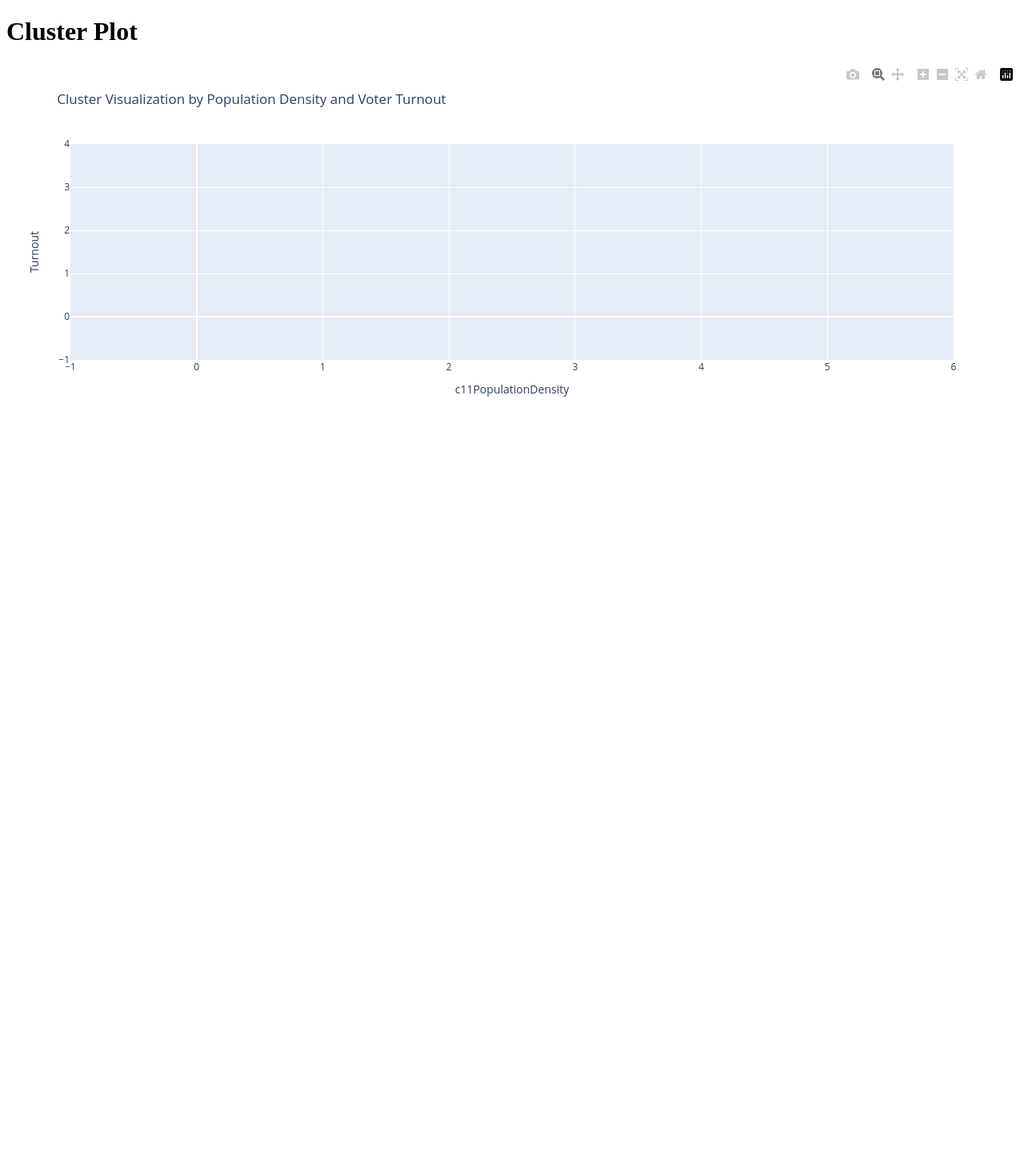
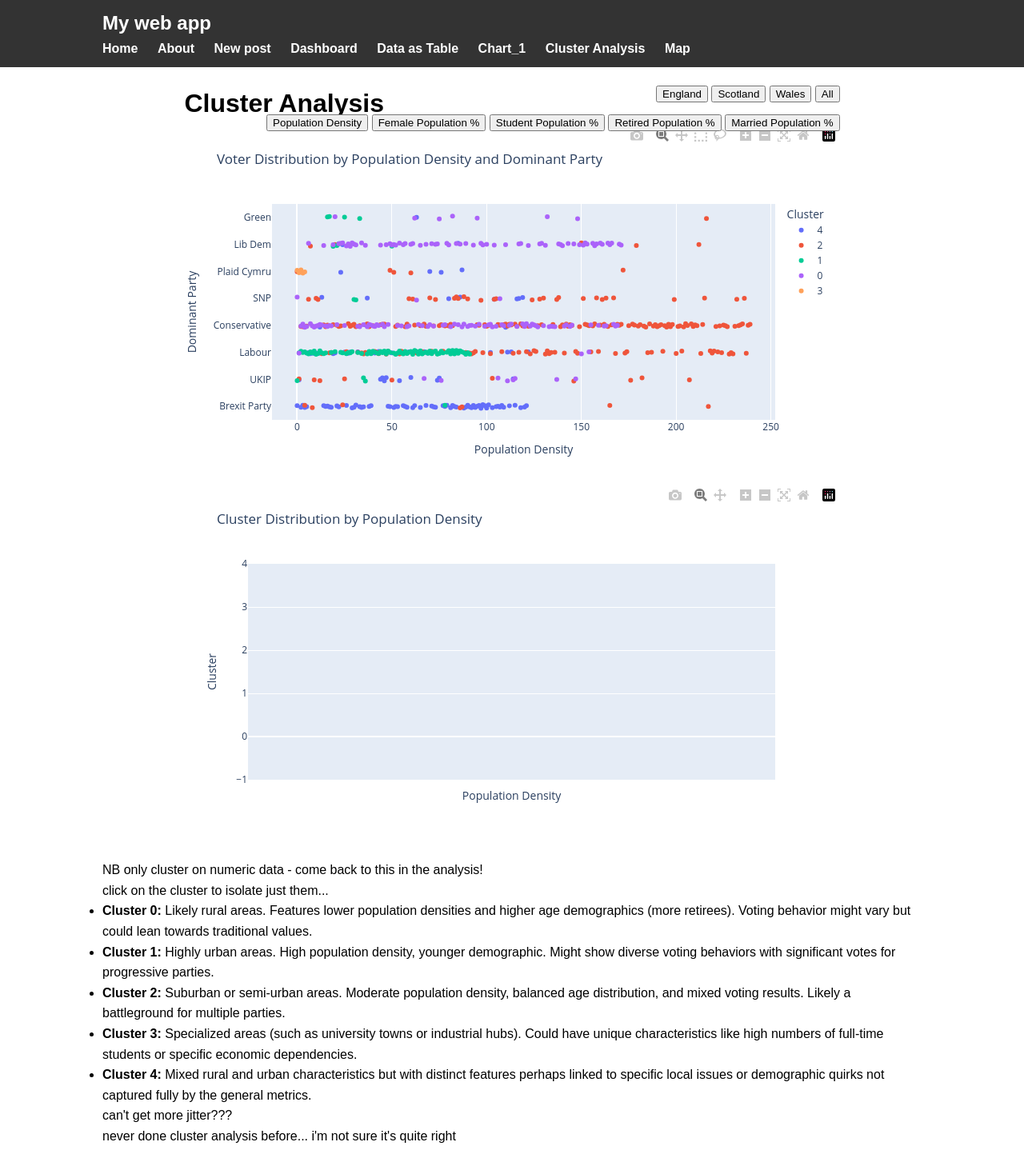
Before and after one commit to lenafm/my_flask_app, a Flask app: page /cluster_analysis in a window 1280 px wide. Shown: the whole page at 80% size. Before the commit the page ends 496 px from the top, so only its background shows below. Run offline with Flask 3, Linux system fonts and the light colour scheme; data comes from the database, SQL or seed files in the repository; both versions use the stored data as it was after the commit; some libraries are stand-ins or nearby versions.

Commit message:
polished scatter plots

```diff
--- a/flaskapp/routes.py
+++ b/flaskapp/routes.py
@@ -1,4 +1,4 @@
-from flask import render_template, flash, redirect, url_for, request, jsonify, request
+from flask import render_template, flash, redirect, url_for, request, jsonify, request, abort
 from flaskapp import app, db
 from flaskapp.models import BlogPost, IpView, Day, UkData
 from flaskapp.forms import PostForm
@@ -86,62 +86,94 @@
     return render_template('chart_1.html', title='Far-Right/Anti-System Thinking vs Age and Wealth Across Countries', graphJSON=graphJSON)
 
 
-@app.route('/cluster_analysis')
+@app.route('/cluster_analysis', methods=['GET'])
 def cluster_analysis():
-    query_results = UkData.query.all()
+    country = request.args.get('country', default='All')
+    x_axis = request.args.get('x_axis', 'Population Density')
+
+    query = UkData.query
+    if country != 'All':
+        query = query.filter_by(country=country)
+
+    all_columns = [
+        'id', 'constituency_name', 'country', 'region', 'Turnout19',
+        'ConVote19', 'LabVote19', 'LDVote19', 'SNPVote19', 'PCVote19',
+        'UKIPVote19', 'GreenVote19', 'BrexitVote19', 'TotalVote19',
+        'c11PopulationDensity', 'c11Female', 'c11FulltimeStudent',
+        'c11Retired', 'c11HouseOwned', 'c11HouseholdMarried'
+    ]
+
     df = pd.DataFrame([
         {
             'House Ownership': item.c11HouseOwned,
             'Country': item.country,
             'Turnout': item.Turnout19,
-            'ConVote19': item.ConVote19,
-            'LabVote19': item.LabVote19,
-            'LDVote19': item.LDVote19,
-            'SNPVote19': item.SNPVote19,
-            'PCVote19': item.PCVote19,
-            'UKIPVote19': item.UKIPVote19,
-            'GreenVote19': item.GreenVote19,
-            'BrexitVote19': item.BrexitVote19,
-            'TotalVote19': item.TotalVote19,
-            'c11PopulationDensity': item.c11PopulationDensity,
-            'c11Female': item.c11Female,
-            'c11FulltimeStudent': item.c11FulltimeStudent,
-            'c11Retired': item.c11Retired,
-            'c11HouseholdMarried': item.c11HouseholdMarried
-        } for item in query_results
+            'Conservative': item.ConVote19,
+            'Labour': item.LabVote19,
+            'Lib Dem': item.LDVote19,
+            'SNP': item.SNPVote19,
+            'Plaid Cymru': item.PCVote19,
+            'UKIP': item.UKIPVote19,
+            'Green': item.GreenVote19,
+            'Brexit Party': item.BrexitVote19,
+            'Total Vote': item.TotalVote19,
+            'Population Density': item.c11PopulationDensity,
+            'Female Pop %': item.c11Female,
+            'Student Pop %': item.c11FulltimeStudent,
+            'Retired Pop %': item.c11Retired,
+            'Married Pop %': item.c11HouseholdMarried
+        } for item in query.all()
     ])
 
 
-    # Separate numeric and categorical columns
+    # Imputation and standardization
     numeric_cols = df.select_dtypes(include=['number']).columns
-    categorical_cols = df.select_dtypes(exclude=['number']).columns
+    df[numeric_cols] = SimpleImputer(strategy='median').fit_transform(df[numeric_cols])
+    df[numeric_cols] = StandardScaler().fit_transform(df[numeric_cols])
 
-    # Impute numeric columns using median
-    numeric_imputer = SimpleImputer(strategy='median')
-    df[numeric_cols] = numeric_imputer.fit_transform(df[numeric_cols])
-
-    # Impute categorical columns using the most frequent value
-    categorical_imputer = SimpleImputer(strategy='most_frequent')
-    df[categorical_cols] = categorical_imputer.fit_transform(df[categorical_cols])
-
-    # Standardize the numeric data
-    scaler = StandardScaler()
-    df[numeric_cols] = scaler.fit_transform(df[numeric_cols])
-
-    # Perform K-means clustering
+    # Clustering
     kmeans = KMeans(n_clusters=5, random_state=0)
-    clusters = kmeans.fit_predict(df[numeric_cols])  # Only cluster on numeric data
-
+    clusters = kmeans.fit_predict(df[numeric_cols])
     df['Cluster'] = clusters
 
-    # Create a Plotly figure
-    fig = px.scatter(df, x='c11PopulationDensity', y='Turnout', color='Cluster',
-                     labels={"color": "Cluster"},
-                     title="Cluster Visualization by Population Density and Voter Turnout")
-    graphJSON = json.dumps(fig, cls=plotly.utils.PlotlyJSONEncoder)
+    # Compute dominant party
+    party_votes = df[['Conservative', 'Labour', 'Lib Dem', 'SNP', 'Plaid Cymru', 'UKIP', 'Green', 'Brexit Party']]
+    df['Dominant Party'] = party_votes.idxmax(axis=1)
 
-    return render_template('cluster.html', graphJSON=graphJSON)
+    # Define party colors
+    party_colors = {
+        'Conservative': 'blue',
+        'Labour': 'red',
+        'Lib Dem': 'yellow',
+        'SNP': 'purple',
+        'Plaid Cymru': 'black',
+        'UKIP': 'purple',
+        'Green': 'green',
+        'Brexit Party': 'grey'
+    }
 
+    # First plot
+    fig1 = px.strip(df, x=x_axis, y='Dominant Party', color='Cluster',
+                labels={"Cluster": "Cluster"},
+                title="Voter Distribution by " + x_axis + " and Dominant Party",
+                hover_data=[x_axis, 'Dominant Party'],
+                orientation='h',
+                stripmode='overlay')
+
+    # Second plot
+    fig2 = px.strip(df, x=x_axis, y='Cluster', color='Dominant Party',
+                color_discrete_map=party_colors,
+                labels={"Dominant Party": "Dominant Party"},
+                title="Cluster Distribution by " + x_axis,
+                hover_data=[x_axis, 'Cluster'],
+                orientation='h',
+                stripmode='overlay')
+
+    # Convert plots to JSON
+    graphJSON1 = json.dumps(fig1, cls=plotly.utils.PlotlyJSONEncoder)
+    graphJSON2 = json.dumps(fig2, cls=plotly.utils.PlotlyJSONEncoder)
+
+    return render_template('cluster.html', graphJSON1=graphJSON1, graphJSON2=graphJSON2, current_x_axis=x_axis, current_country=country)
 
 
 
@@ -154,42 +186,72 @@
 def choropleth():
     return render_template('choropleth.html')
 
-# route to choroplet data for JSON data for dynamic map updates
 @app.route('/choropleth/data', methods=['GET'])
-def get_choropleth_data(): # I THINK THIS IS WRONG?????
-    country = request.args.get('country', default=None)
-    data_type = request.args.get('type', default='vote')  # 'vote', 'density', 'retired', etc.
+def get_choropleth_data():
+    try:
+        country = request.args.get('country', default=None)
+        data_type = request.args.get('type', default='vote')
 
-    # base query
-    query = UkData.query
+        # Base query
+        query = UkData.query
 
-    if country:
-        query = query.filter_by(country=country)
+        if country:
+            query = query.filter_by(country=country)
 
-    if data_type == 'vote':
-        # Example of complex calculation for dominant party (simplified here)
-        data = [{
-            'id': item.id,
-            'name': item.constituency_name,
-            'dominant_party': 'Conservative' if item.ConVote19 > item.LabVote19 else 'Labour',  # Simplified logic
-            'value': max(item.ConVote19, item.LabVote19)  # Example calculation
-        } for item in query.all()]
-    else:
-        # Different data types for demographic data
-        attribute_map = {
-            'density': 'c11PopulationDensity',
-            'retired': 'c11Retired',
-            'home_ownership': 'c11HouseOwned',
-            'female': 'c11Female',
-        }
-        attribute = attribute_map.get(data_type)
-        data = [{
-            'id': item.id,
-            'name': item.constituency_name,
-            'value': getattr(item, attribute)
-        } for item in query.all()]
+        if not query.first():  # check if  query returned any data
+            abort(404, description="No data available for the given country.")
 
-    return jsonify(data)
+        if data_type == 'vote':
+            data = []
+            for item in query.all():
+                # dict of party and votes
+                vote_counts = {
+                    'Conservative': (item.ConVote19 or 0),
+                    'Labour': (item.LabVote19 or 0),
+                    'Liberal Democrat': (item.LDVote19 or 0),
+                    'SNP': (item.SNPVote19 or 0),
+                    'Plaid Cymru': (item.PCVote19 or 0),
+                    'UKIP': (item.UKIPVote19 or 0),
+                    'Green': (item.GreenVote19 or 0),
+                    'Brexit': (item.BrexitVote19 or 0)
+                }
+
+                # compute party w/ maximum votes
+                dominant_party = max(vote_counts, key=vote_counts.get)
+                dominant_votes = vote_counts[dominant_party]
+
+                # add to data
+                data.append({
+                    'id': item.id,
+                    'name': item.constituency_name,
+                    'dominant_party': dominant_party,
+                    'value': dominant_votes
+                })
+        else:
+            attribute_map = {
+                'density': 'c11PopulationDensity',
+                'retired': 'c11Retired',
+                'home_ownership': 'c11HouseOwned',
+                'female': 'c11Female',
+            }
+            attribute = attribute_map.get(data_type)
+            if attribute is None:
+                abort(400, description="Invalid data type provided.")
+
+            data = [{
+                'id': item.id,
+                'name': item.constituency_name,
+                'value': getattr(item, attribute)
+            } for item in query.all()]
+
+        return jsonify(data)
+
+    except Exception as e:
+        app.logger.error('Failed to fetch data: {}'.format(str(e)))
+        response = jsonify({'error': 'Internal server error', 'message': str(e)})
+        response.status_code = 500
+        return response
+
 
 @app.before_request
 def before_request_func():
--- a/flaskapp/static/main.css
+++ b/flaskapp/static/main.css
@@ -85,3 +85,20 @@
 .article-content {
   color: #555;
 }
+
+.container {
+  position: relative;
+}
+
+.button-container {
+  position: absolute;
+  top: 0;
+  right: 0;
+  display: flex;
+  flex-direction: column;
+  align-items: flex-end;
+}
+
+.country-buttons {
+  margin-bottom: 10px; /* Adjust spacing between country and x-axis buttons */
+}
--- a/flaskapp/templates/cluster.html
+++ b/flaskapp/templates/cluster.html
@@ -1,15 +1,50 @@
-<!DOCTYPE html>
-<html>
-<head>
-    <title>Cluster Visualization</title>
-    <script src="https://cdn.plot.ly/plotly-latest.min.js"></script>
-</head>
-<body>
-    <h1>Cluster Plot</h1>
-    <div id="plot"></div>
+{% extends "layout.html" %}
+
+{% block content %}
+<div class="container">
+    <h1>Cluster Analysis</h1>
+    <div id="plot1"></div>
     <script>
-        var graphs = {{graphJSON | safe}};
-        Plotly.newPlot('plot', graphs);
+        var graphs1 = {{ graphJSON1 | safe }};
+        Plotly.newPlot('plot1', graphs1);
     </script>
-</body>
-</html>
+    <div id="plot2"></div>
+    <script>
+        var graphs2 = {{ graphJSON2 | safe }};
+        Plotly.newPlot('plot2', graphs2);
+    </script>
+    <div class="button-container">
+        <div class="country-buttons">
+            <button onclick="window.location.href='{{ url_for('cluster_analysis', country='England', x_axis=current_x_axis) }}'">England</button>
+            <button onclick="window.location.href='{{ url_for('cluster_analysis', country='Scotland', x_axis=current_x_axis) }}'">Scotland</button>
+            <button onclick="window.location.href='{{ url_for('cluster_analysis', country='Wales', x_axis=current_x_axis) }}'">Wales</button>
+            <button onclick="window.location.href='{{ url_for('cluster_analysis', country='All', x_axis=current_x_axis) }}'">All</button>
+        </div>
+        <div class="x-axis-buttons">
+            <button onclick="window.location.href='{{ url_for('cluster_analysis', x_axis='Population Density') }}'">Population Density</button>
+            <button onclick="window.location.href='{{ url_for('cluster_analysis', x_axis='Female Pop %') }}'">Female Population %</button>
+            <button onclick="window.location.href='{{ url_for('cluster_analysis', x_axis='Student Pop %') }}'">Student Population %</button>
+            <button onclick="window.location.href='{{ url_for('cluster_analysis', x_axis='Retired Pop %') }}'">Retired Population %</button>
+            <button onclick="window.location.href='{{ url_for('cluster_analysis', x_axis='Married Pop %') }}'">Married Population %</button>
+        </div>
+    </div>
+</div>
+
+
+<p>
+    NB only cluster on numeric data - come back to this in the analysis!
+    <br>
+    click on the cluster to isolate just them...
+    <ul>
+        <li><strong>Cluster 0:</strong> Likely rural areas. Features lower population densities and higher age demographics (more retirees). Voting behavior might vary but could lean towards traditional values.</li>
+        <li><strong>Cluster 1:</strong> Highly urban areas. High population density, younger demographic. Might show diverse voting behaviors with significant votes for progressive parties.</li>
+        <li><strong>Cluster 2:</strong> Suburban or semi-urban areas. Moderate population density, balanced age distribution, and mixed voting results. Likely a battleground for multiple parties.</li>
+        <li><strong>Cluster 3:</strong> Specialized areas (such as university towns or industrial hubs). Could have unique characteristics like high numbers of full-time students or specific economic dependencies.</li>
+        <li><strong>Cluster 4:</strong> Mixed rural and urban characteristics but with distinct features perhaps linked to specific local issues or demographic quirks not captured fully by the general metrics.</li>
+    </ul>
+    can't get more jitter???
+    <br>
+    never done cluster analysis before... i'm not sure it's quite right
+</p>
+
+{% endblock %}
--- a/flaskapp/templates/layout.html
+++ b/flaskapp/templates/layout.html
@@ -4,6 +4,7 @@
     <meta charset="utf-8">
     <meta name="viewport" content="width=device-width, initial-scale=1, shrink-to-fit=no">
     <link rel="stylesheet" type="text/css" href="{{ url_for('static', filename='main.css') }}">
+    <script src="https://cdn.plot.ly/plotly-latest.min.js"></script>
 </head>
 <body>
 <header>
```
Also changed, not shown: flaskapp/static/choropleth.js (+5 -6 lines), flaskapp/templates/choropleth.html (+62 -9 lines), instance/site.db.
